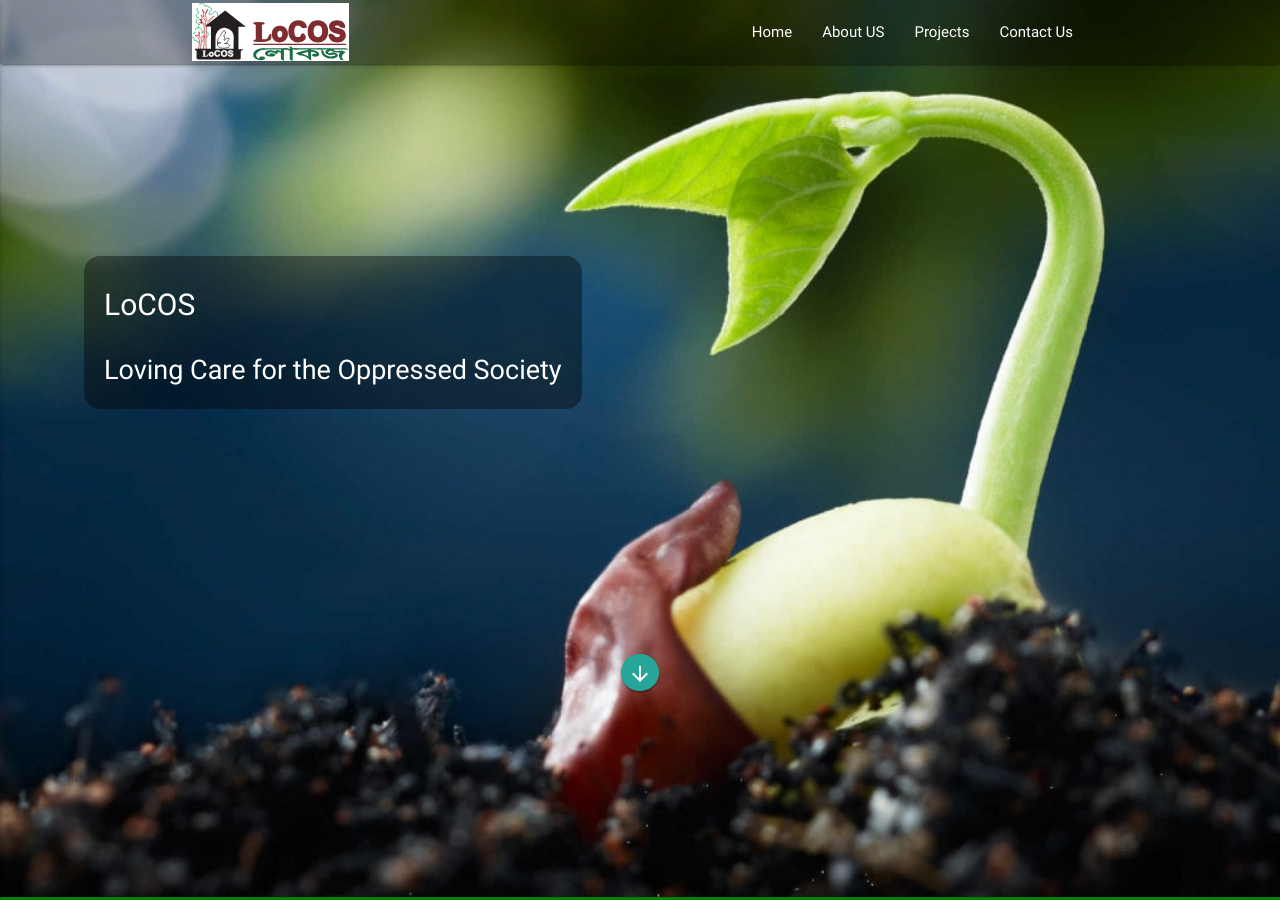
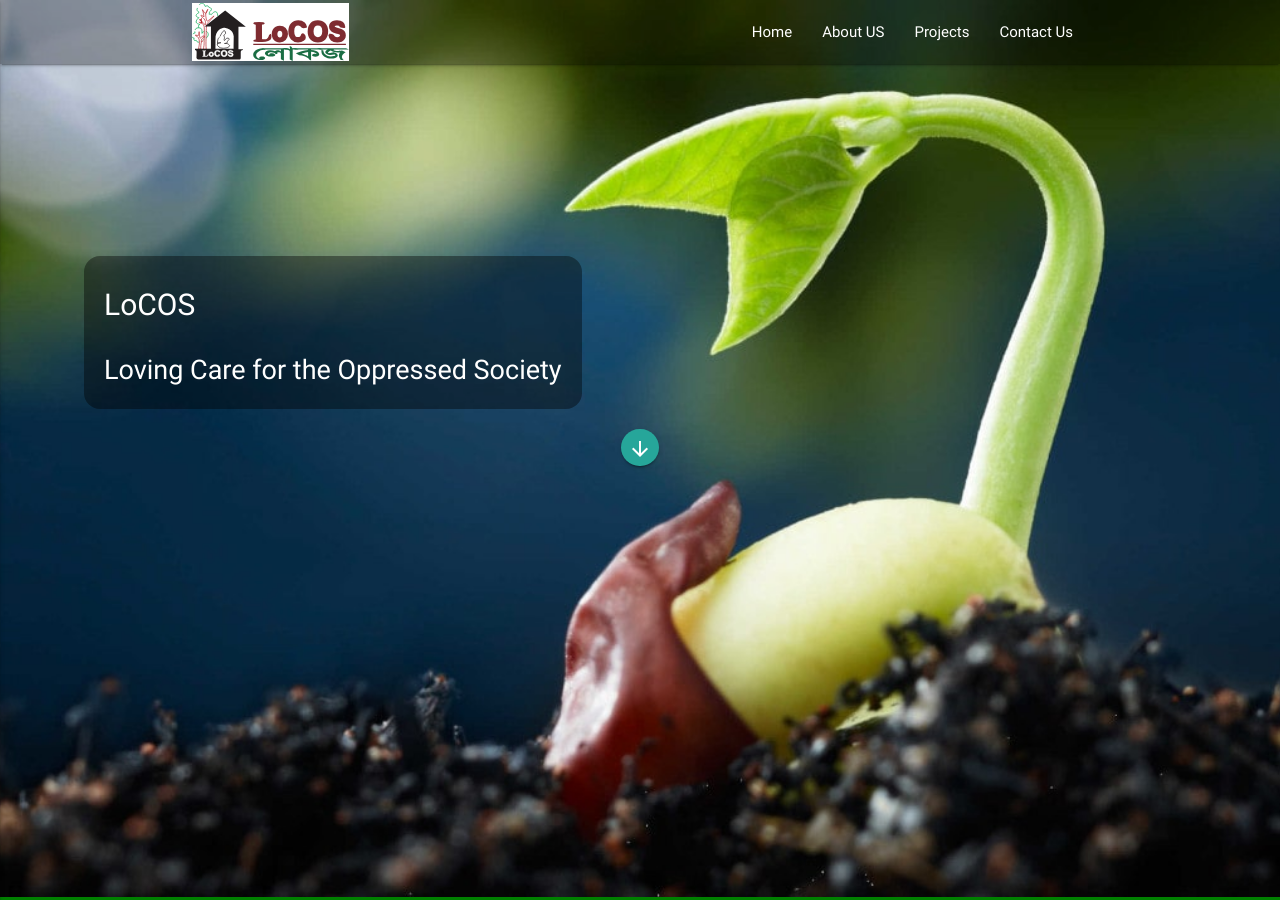
Before and after one commit to locosbd/locosbd.github.io, a Jekyll site: the page built from index.md, in a window 1280 px wide and 900 px high. Built offline with Jekyll 4.4.1, drawn with Linux system fonts in a browser that asks for light colours.

Commit message:
changed home

```diff
--- a/_sass/main.scss
+++ b/_sass/main.scss
@@ -20,6 +20,10 @@ h5{
 }
 h6{
     font-size: 1.4em !important;
+}
+
+.page-title{
+    margin-top: 75px;
 }
 .icon-block {
   padding: 0 15px;
@@ -146,7 +150,7 @@ main{
     justify-content: center;
     width: 100%;
     text-align: center;
-    margin-top: 25vh;
+    //margin-top: 25vh;
 }
 #about-us{
     background: url(images/P_20181110_120501_1_1-min.jpg);
```
